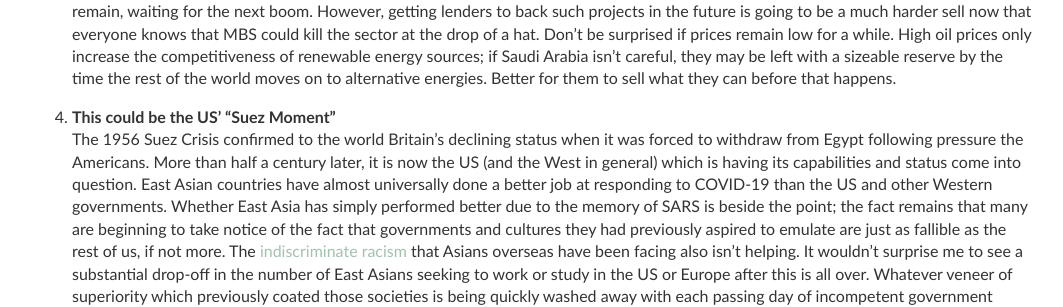
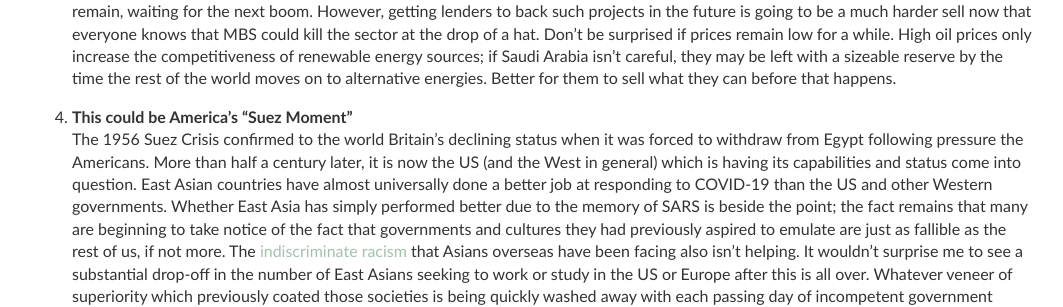
Before and after one commit to robinzxu/robinzxu.github.io, a Jekyll site: the page built from _posts/2020-03-24-thoughts-on-coronavirus.md, in a window 1280 px wide. Shown: the part 863-1170 px from the top of the page, without its empty margins (108-1171 px from the left). Built offline with Jekyll 4.4.1, drawn with Linux system fonts in a browser that asks for light colours.

Commit message:
Update 2020-03-24-thoughts-on-coronavirus.md

```diff
--- a/_posts/2020-03-24-thoughts-on-coronavirus.md
+++ b/_posts/2020-03-24-thoughts-on-coronavirus.md
@@ -15,5 +15,5 @@ The idea that the Fed "expends ammunition" when it cuts interest rates has alway
 3. **US fracking companies will have a hard time starting up again**
 Saudi Arabia's decision to kick-off an oil price war with Russia, coupled with the steep drop in demand due to COVID-19, could prove to be a fatal blow to the US oil & gas industry, barring any government intervention. Most shale drillers are thought to have breakeven prices in the $40 to $60 dollar range, and even then, many have raised [doubts](https://www.desmogblog.com/finances-fracking-shale-industry-drills-more-debt-profit){:target="_blank" rel="noopener"} about the true profitability of the industry due to steep decline curves. It is true that while fracking companies may go bankrupt in the short-run, their techniques and the Texas oil patch will remain, waiting for the next boom. However, getting lenders to back such projects in the future is going to be a much harder sell now that everyone knows that MBS could kill the sector at the drop of a hat. Don't be surprised if prices remain low for a while. High oil prices only increase the competitiveness of renewable energy sources; if Saudi Arabia isn't careful, they may be left with a sizeable reserve by the time the rest of the world moves on to alternative energies. Better for them to sell what they can before that happens.
 
-4. **This could be the US' "Suez Moment"**
+4. **This could be America's "Suez Moment"**
 The 1956 Suez Crisis confirmed to the world Britain's declining status when it was forced to withdraw from Egypt following pressure the Americans. More than half a century later, it is now the US (and the West in general) which is having its capabilities and status come into question. East Asian countries have almost universally done a better job at responding to COVID-19 than the US and other Western governments. Whether East Asia has simply performed better due to the memory of SARS is beside the point; the fact remains that many are beginning to take notice of the fact that governments and cultures they had previously aspired to emulate are just as fallible as the rest of us, if not more. The [indiscriminate racism](https://www.straitstimes.com/singapore/london-police-arrest-2-teenagers-linked-to-covid-19-racist-assault-on-singaporean-student){:target="_blank" rel="noopener"} that Asians overseas have been facing also isn't helping. It wouldn't surprise me to see a substantial drop-off in the number of East Asians seeking to work or study in the US or Europe after this is all over. Whatever veneer of superiority which previously coated those societies is being quickly washed away with each passing day of incompetent government response and prejudicial action.
```
